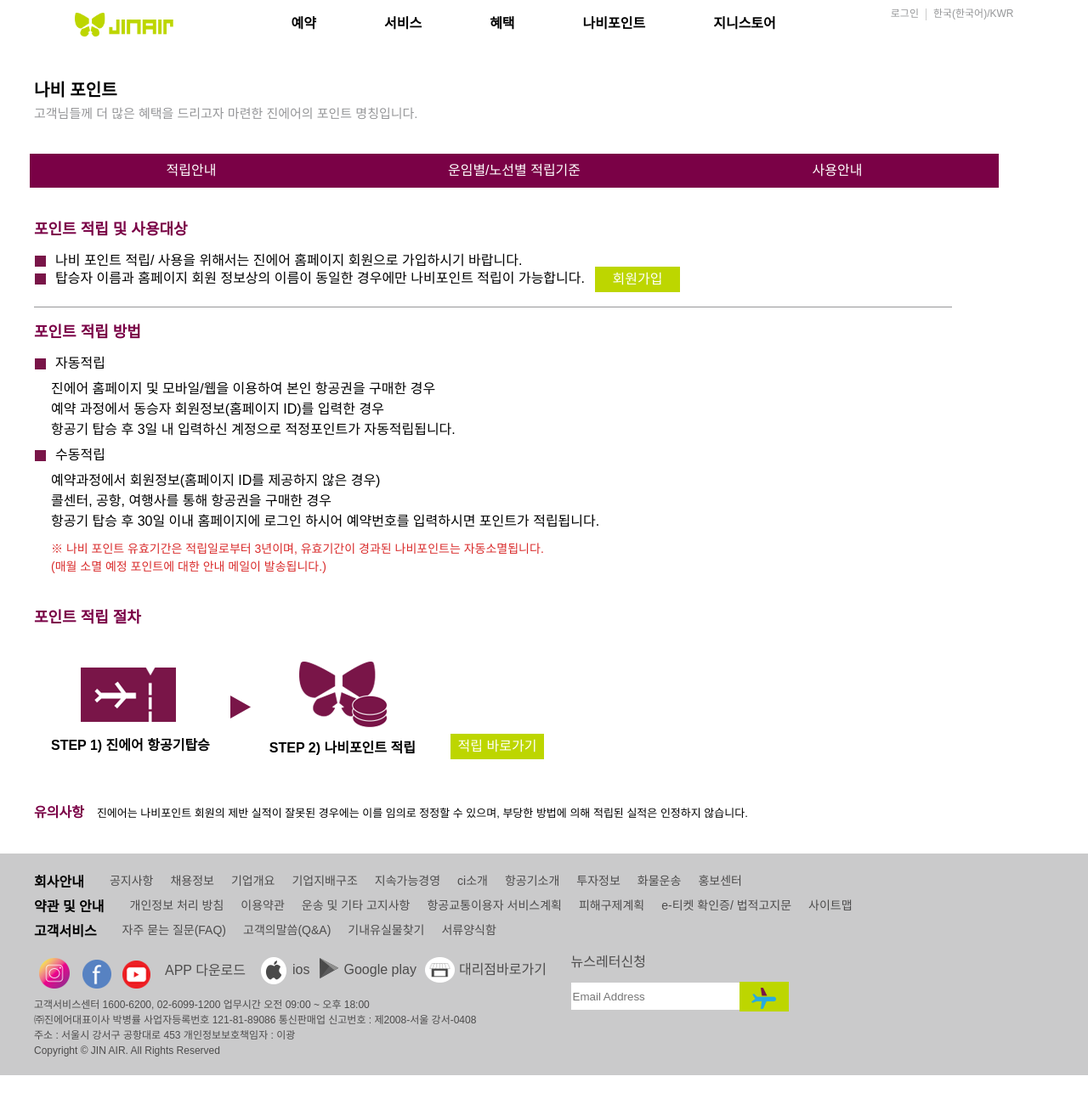
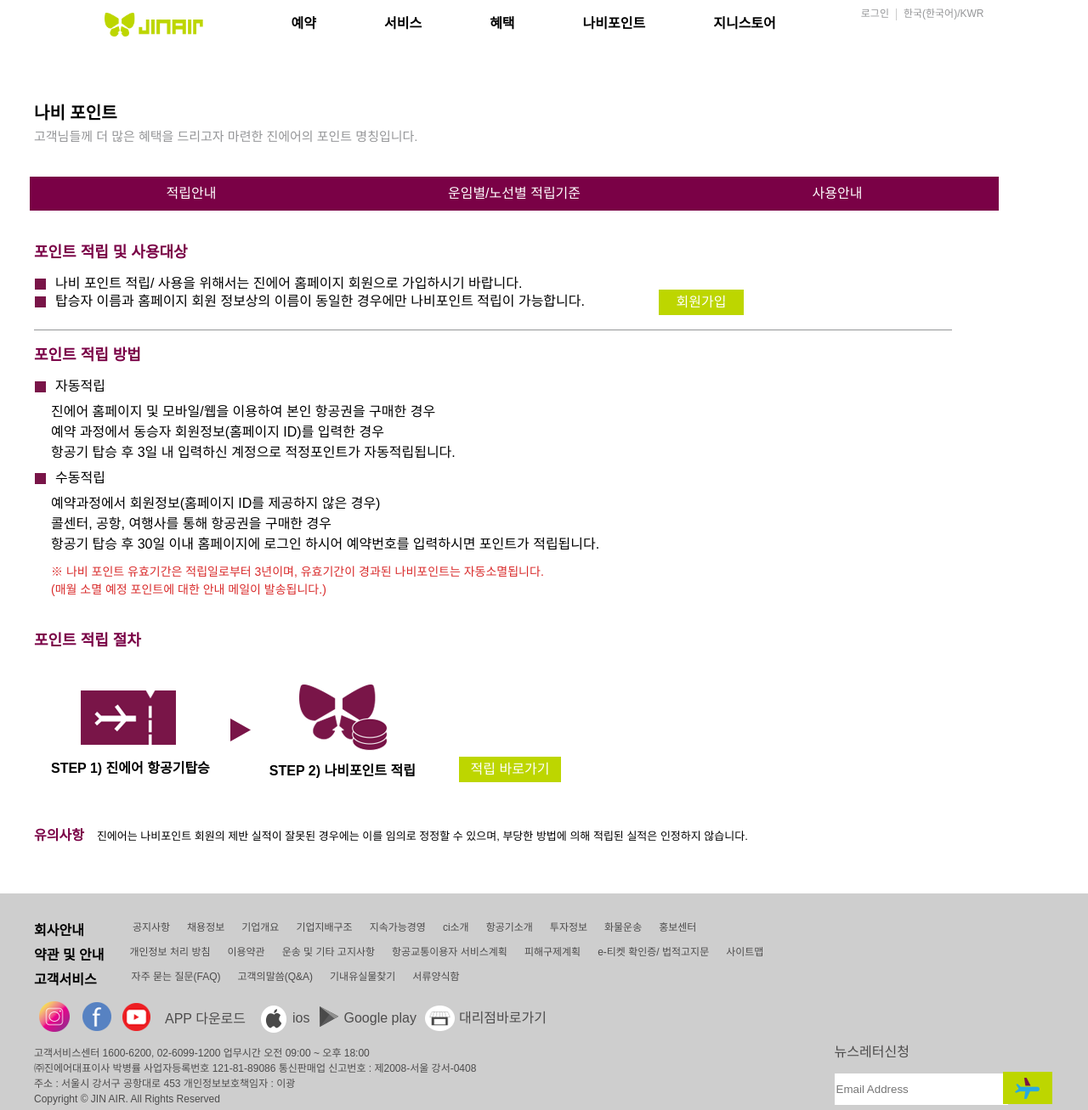
Before and after one commit to songjieun1/songjieun1.github.io, a plain HTML site: page jinalr/sub_3.html in a window 1280 px wide. Shown: the whole page at 85% size. Before the commit the page ends 1266 px from the top, so only its background shows below. Drawn offline with Linux system fonts and the light colour scheme.

Commit message:
modify file
.

```diff
--- a/hera/css/style2.css
+++ b/hera/css/style2.css
@@ -138,6 +138,7 @@ li {
 
 
 
+
 #list> li > h5 {
     font-size: 16px;
     font-weight: bold;
--- a/jinalr/css/style.css
+++ b/jinalr/css/style.css
@@ -15,28 +15,41 @@ li {
 
 #header{
     width: 100%;
-
 }
 
 #header_wrap{
     width: 1200px;
-    margin: 0 auto;
     display: flex;
-    justify-content:space-around;
+    min-width: 100%;
+    justify-content: center;
+
+
+}
+#header_wrap > div {
+    margin: 10px 30px;
+
 }
 
-#logo {margin-top: 10px;}
+#logo {
+    margin-top: 10px;
+    margin-right: 20px;;
+}
+
 #logo > img {
     width: 120px;
     height: 40px;
 }
 
-#nav > ul { display: flex;}
+#nav>ul{
+    display: flex;
+
+
+}
 
 #nav > ul > li {
     font-size: 16px;
     font-weight: bold;
-    padding: 20px 40px;
+    margin: 10px 40px;
 }
 
 
@@ -63,54 +76,22 @@ li {
     background: #ccc;
 }
 
+
+
 #mainbanner{
     width: 100%;
-    height: 694px;
     overflow: hidden;
     position: relative;
 }
 
-#mainslide{
+#mainimg > img{
     width: 100%;
-    height: 200%;
-
-}
-
-#mainslide > div {
-    width: 100%;
-    height: 694px;
-
+    height: 69vh;
 }
 
 
-#mainbanner1 > img{
-    width: 100%;
-}
-
-#mainbanner2 {
-    position: relative;
-}
-#mainbanner2 > img{
-    width: 100%;
-}
-
-#mainbanner2 > a {
-    display: block;
-    position: absolute;
-    background-color:rgba(110,110,111,0.7);
-    opacity: 0.7;
-    border-radius: 10px;
-    width: 200px;
-    height: 40px;
-    font-size: 20px;
-    color: #fff;
-    text-align: center;
-    line-height: 40px;
-    bottom:90px;
-    left: 46%;
 
 
-}
 #itinerary {
     width: 100%;
     position: absolute;
@@ -118,14 +99,15 @@ li {
     z-index: 999;
 }
 #menu1{
-    width: 260px;
+    width: 275px;
+    height: 50px;
     background-color:rgba(110,110,111,0.7);
     display: flex;
     justify-content:space-around;
     align-items: center;
-    margin-left: 350px;
-
-
+    margin-left: 250px;
+    border-top-left-radius:10px;
+    border-top-right-radius:10px;
 }
 
 #menu1 > select {
@@ -141,7 +123,7 @@ li {
 }
 
 #menu1 > select:nth-of-type(2) {
-    padding: 0 10px;
+    padding: 0px 10px;
 }
 
 #menu1 > div {
@@ -159,10 +141,11 @@ li {
 }
 
 #menu2{
+    height: 60px;
     background-color:rgba(110,110,111,0.7);
     display: flex;
     align-items: center;
-    padding-left: 340px;
+    padding-left: 235px;
 
 
 }
@@ -172,6 +155,7 @@ li {
      width: 150px;
      height: 40px;
      border: none;
+     border-radius: 5px;
      margin: 5px 20px;
      padding: 0 5px;
      font-weight: bold;
@@ -182,13 +166,16 @@ li {
     background-color: #bdd600;
     width: 150px;
     height: 40px;
+    color: #232d5b;
+    font-weight: 600;
+    border-radius: 5px;
     text-align: center;
     line-height: 40px;
     margin-left: 20px;
 }
 
 #menuicon {
-    margin-top: 10px;
+    margin-top: 15px;
     display: flex;
     justify-content: center;
 
@@ -196,7 +183,7 @@ li {
 
 #menuicon > div {
     margin:0 20px;
-    font-size: 18px;
+    font-weight: 600;
 
 }
 
@@ -231,7 +218,9 @@ li {
 
 #ticketwrap{
     width: 100%;
+    margin-top: 50px;
 }
+
 #planeticket {
     width: 1200px;
     margin: auto;
@@ -240,7 +229,7 @@ li {
 }
 
 #planeticket > h3 {
-    font-size: 18px;
+    font-size: 20px;
     font-weight: bold;
     text-align: left;
     margin: 10px 0;
@@ -257,7 +246,11 @@ li {
 
 
 #ticketlist > div {
-    margin:20px 20px
+    margin:20px 20px;
+}
+
+#ticketlist > div  > a > img{
+    border-radius: 10px;
 }
 #ticketlist > div > h4 {
     font-size: 18px;
@@ -266,12 +259,14 @@ li {
 }
 
 #ticketlist > div > p:nth-of-type(1) {
+    font-size: 14px;
     margin-top: 5px;
     margin-bottom:10px;
 }
 
 #ticketlist> div > p:nth-of-type(2) {
    color: #7a0146;
+   font-weight: 600;
 }
 
 #prev,
@@ -306,10 +301,10 @@ button>span {
 }
 
 
+
 #iconwrap {
     width: 100%;
-    margin-top: 50px;
-    margin-bottom: 50px;
+    margin: 50px 0px;
 
 }
 #iconlist {
@@ -319,6 +314,8 @@ button>span {
     justify-content: center;
 
 }
+
+
 #iconlist > li  {
     margin:0 50px;
 
@@ -326,17 +323,19 @@ button>span {
 
 #iconlist > li > p{
     margin-top: 10px;
-    font-weight: bold;
+    font-weight: 600;
     color: #7a0146;
     text-align: center;
 
 
 }
+
 #n100{
     width: 100%;
-    margin-top: 60px;
-    margin-bottom: 60px;
+    margin: 60px 0px;
 }
+
+
 #notice{
     width:1200px;
     margin:auto ;
@@ -344,7 +343,7 @@ button>span {
 }
 
 #notice > h3 {
-    font-size: 18px;
+    font-size: 20px;
     font-weight: bold;
     text-align: left;
     margin-bottom: 30px;
@@ -354,7 +353,8 @@ button>span {
 
 
 #notice > ul > li {
-    font-size: 16px;
+    font-size: 14px;
+    font-weight: 600;
     text-align:left;
     border-bottom: 1px solid #959698;
     padding-bottom: 15px;
@@ -378,13 +378,12 @@ button>span {
 #notice > ul > li > span {
     float: right;
     color: #959698;
-    font-size: 14px;
+    font-size: 13px;
 }
 
 #footer {
-    background-color: #cacacb;
-    padding: 20px 20px;
-    position: relative;
+    background-color: #cecece;
+    padding: 30px 30px;
 }
 
 #footermenu1 {
@@ -393,12 +392,11 @@ button>span {
     display: flex;
     line-height: 1.8;
 
-
 }
 
 #footermenu1 > h5 {
     font-weight: bold;
-    margin-right:20px ;
+    margin-right:47px ;
 }
 
 #footermenu1 > ul {
@@ -407,7 +405,7 @@ button>span {
 }
 #footermenu1 > ul > li {
     margin: 0 10px;
-    font-size: 14px;
+    font-size: 12px;
 
 }
 
@@ -430,7 +428,7 @@ button>span {
 }
 #footermenu2 > ul > li {
     margin: 0 10px;
-    font-size: 14px;
+    font-size: 12px;
 
 }
 
@@ -446,7 +444,7 @@ button>span {
 }
 #footermenu3 > h5 {
     font-weight: bold;
-    margin-right:20px ;
+    margin-right:31px ;
 }
 
 #footermenu3 > ul {
@@ -454,7 +452,7 @@ button>span {
 }
 #footermenu3 > ul > li {
      margin: 0 10px;
-    font-size: 14px;
+    font-size: 12px;
 
 }
 
@@ -466,12 +464,13 @@ button>span {
     margin: auto;
     display: flex;
 
+
+
 }
 
 #snslogo {
     display: flex;
     justify-content:left;
-    align-items: center;
     margin-top: 10px;
 
 }
@@ -514,11 +513,14 @@ button>span {
     padding: 8px 0 9px 40px;
 }
 
-
+#wrap2{
+    width: 1200px;
+    margin: auto;
+    display: flex;
+    justify-content: space-between;
+}
 
 #footer_ntc {
-    width: 1200px;
-    margin: auto;
     font-size: 12px;
     line-height: 1.5;
     color: #4d4c4c;
@@ -526,11 +528,6 @@ button>span {
 }
 
 
-#emailinput {
-    position: absolute;
-    top:120px;
-    right: 350px;
-}
 #emailinput > h3 {
     color: #4d4c4c;
     margin-bottom: 15px;
@@ -539,7 +536,7 @@ button>span {
 
 #emailinput > input[type=text]{
     width: 200px;
-    height: 30px;
+    height: 35px;
     border: none;
 
 }
@@ -550,7 +547,7 @@ button>span {
 
 #emailinput > input[type=submit]{
     width: 60px;
-    height: 35px;
+    height: 40px;
     border: none;
     background-image: url(../images/footer_logo.png);
     background-repeat: no-repeat;
--- a/jinalr/css/style2.css
+++ b/jinalr/css/style2.css
@@ -15,30 +15,41 @@ li {
 
 #header{
     width: 100%;
-
 }
 
 #header_wrap{
     width: 1200px;
-    margin: 0 auto;
     display: flex;
-    justify-content:space-around;
+    min-width: 100%;
+    justify-content: center;
+
+
+}
+#header_wrap > div {
+    margin: 10px 30px;
+
 }
 
-#logo {margin-top: 10px;}
+#logo {
+    margin-top: 10px;
+    margin-right: 20px;;
+}
 
 #logo > a > img {
     width: 120px;
     height: 40px;
 }
 
-#nav > ul { display: flex;}
+#nav>ul{
+    display: flex;
+
+
+}
 
 #nav > ul > li {
     font-size: 16px;
     font-weight: bold;
-    padding: 20px 40px;
-
+    margin: 10px 40px;
 }
 
 
@@ -67,7 +78,6 @@ li {
 
 
 #eventlist {
-    width: 100%;
     margin: 60px 0;
     text-align: center;
 
@@ -80,9 +90,11 @@ li {
 }
 
 #menu {
+    width: 1200px;
+    margin: 0 auto;
     display: flex;
     justify-content: center;
-    margin-bottom: 20px;
+    margin-bottom: 25px;
 }
 
 #menu > li {
@@ -92,18 +104,20 @@ li {
 
 #menu > li > a {
     display: block;
-    font-size: 16px;
     width: 380px;
     height: 40px;
     line-height: 40px;
+    font-weight: 600;
     background-color: #7a0146;
     color: #fff;
     margin-left: -5px;
 }
 
 
+
 #menu > li > a:hover {
     display: block;
+    box-sizing: border-box;
     width: 380px;
     height: 40px;
     background-color: #fff;
@@ -115,10 +129,11 @@ li {
 
 #list {
     width: 1200px;
-    margin: auto;
+    margin:0 auto;
     display: flex;
     justify-content: center;
     flex-wrap: wrap;
+    margin-bottom: 25px;
 
 }
 #list > li {
@@ -138,7 +153,7 @@ li {
 }
 
 #list > li > span {
-    font-size: 12px;
+    font-size: 13px;
     color: #959698;
 
 }
@@ -148,27 +163,29 @@ li {
     margin: 0 auto;
     width: 380px;
     height: 40px;
-    font-size: 16px;
+    font-weight: 600;
     line-height: 40px;
     color: #fff;
     background-color: #7a0146;
+
 }
 
 #eventlist > a:hover {
     width: 380px;
     height: 40px;
+    box-sizing: border-box;
     background-color: #fff;
     border: 1px solid #7a0146;
     color: #000;
+
 }
 
 
 
 
 #footer {
-    background-color: #cacacb;
-    padding: 20px 20px;
-    position: relative;
+    background-color: #cecece;
+    padding: 30px 30px;
 }
 
 #footermenu1 {
@@ -177,12 +194,11 @@ li {
     display: flex;
     line-height: 1.8;
 
-
 }
 
 #footermenu1 > h5 {
     font-weight: bold;
-    margin-right:20px ;
+    margin-right:47px ;
 }
 
 #footermenu1 > ul {
@@ -191,7 +207,7 @@ li {
 }
 #footermenu1 > ul > li {
     margin: 0 10px;
-    font-size: 14px;
+    font-size: 12px;
 
 }
 
@@ -214,7 +230,7 @@ li {
 }
 #footermenu2 > ul > li {
     margin: 0 10px;
-    font-size: 14px;
+    font-size: 12px;
 
 }
 
@@ -230,7 +246,7 @@ li {
 }
 #footermenu3 > h5 {
     font-weight: bold;
-    margin-right:20px ;
+    margin-right:31px ;
 }
 
 #footermenu3 > ul {
@@ -238,7 +254,7 @@ li {
 }
 #footermenu3 > ul > li {
      margin: 0 10px;
-    font-size: 14px;
+    font-size: 12px;
 
 }
 
@@ -250,15 +266,17 @@ li {
     margin: auto;
     display: flex;
 
+
+
 }
 
 #snslogo {
     display: flex;
     justify-content:left;
-    align-items: center;
     margin-top: 10px;
 
 }
+
 
 #snslogo > a {
     margin: 0 5px;
@@ -268,7 +286,6 @@ li {
     display: flex;
     align-items: center;
 }
-
 
 #shortcut > h5 {
     color: #4d4c4c;
@@ -298,20 +315,21 @@ li {
     padding: 8px 0 9px 40px;
 }
 
-
+#wrap2{
+    width: 1200px;
+    margin: auto;
+    display: flex;
+    justify-content: space-between;
+}
 
 #footer_ntc {
-    width: 1200px;
-    margin: auto;
     font-size: 12px;
     line-height: 1.5;
     color: #4d4c4c;
+
 }
-#emailinput {
-    position: absolute;
-    top:120px;
-    right: 350px;
-}
+
+
 #emailinput > h3 {
     color: #4d4c4c;
     margin-bottom: 15px;
@@ -320,7 +338,7 @@ li {
 
 #emailinput > input[type=text]{
     width: 200px;
-    height: 30px;
+    height: 35px;
     border: none;
 
 }
@@ -331,7 +349,7 @@ li {
 
 #emailinput > input[type=submit]{
     width: 60px;
-    height: 35px;
+    height: 40px;
     border: none;
     background-image: url(../images/footer_logo.png);
     background-repeat: no-repeat;
--- a/jinalr/css/style3.css
+++ b/jinalr/css/style3.css
@@ -15,29 +15,41 @@ li {
 
 #header{
     width: 100%;
-
 }
 
 #header_wrap{
     width: 1200px;
-    margin: 0 auto;
     display: flex;
-    justify-content:space-around;
+    min-width: 100%;
+    justify-content: center;
+
+
+}
+#header_wrap > div {
+    margin: 10px 30px;
+
 }
 
-#logo {margin-top: 10px;}
+#logo {
+    margin-top: 10px;
+    margin-right: 20px;;
+}
 
 #logo > a > img {
     width: 120px;
     height: 40px;
 }
 
-#nav > ul { display: flex;}
+#nav>ul{
+    display: flex;
+
+
+}
 
 #nav > ul > li {
     font-size: 16px;
     font-weight: bold;
-    padding: 20px 40px;
+    margin: 10px 40px;
 }
 
 
@@ -66,8 +78,9 @@ li {
 
 #w100 {
     width: 100%;
-    margin:40px 0;
+    margin:60px 0;
 }
+
 #pointguide {
     width: 1200px;
     margin:0 auto;
@@ -101,10 +114,10 @@ li {
 
 #menu > li > a {
     display: block;
-    font-size: 16px;
     width: 380px;
     height: 40px;
     line-height: 40px;
+    box-sizing: border-box;
     text-align: center;
     background-color: #7a0146;
     color: #fff;
@@ -158,7 +171,7 @@ li {
     text-align: center;
     line-height: 30px;
     position: absolute;
-    right: 320px;
+    right: 245px;
     bottom: 17px;
 
 }
@@ -236,14 +249,14 @@ li {
 
 #guide3 > a {
     display: block;
-    width: 110px;
+    width: 120px;
     height: 30px;
     background-color:#bdd600;
     color: #fff;
     text-align: center;
     line-height: 30px;
     position: absolute;
-    left:490px;
+    left:500px;
     bottom: 15px;
 }
 
@@ -262,7 +275,6 @@ li {
 }
 
 #guide4 > h4 {
-    font-size: 16px;
     color: #7a0146;
     font-weight: bold;
     margin-right: 15px;
@@ -273,9 +285,8 @@ li {
 }
 
 #footer {
-    background-color: #cacacb;
-    padding: 20px 20px;
-    position: relative;
+    background-color: #cecece;
+    padding: 30px 30px;
 }
 
 #footermenu1 {
@@ -284,12 +295,11 @@ li {
     display: flex;
     line-height: 1.8;
 
-
 }
 
 #footermenu1 > h5 {
     font-weight: bold;
-    margin-right:20px ;
+    margin-right:47px ;
 }
 
 #footermenu1 > ul {
@@ -298,7 +308,7 @@ li {
 }
 #footermenu1 > ul > li {
     margin: 0 10px;
-    font-size: 14px;
+    font-size: 12px;
 
 }
 
@@ -321,7 +331,7 @@ li {
 }
 #footermenu2 > ul > li {
     margin: 0 10px;
-    font-size: 14px;
+    font-size: 12px;
 
 }
 
@@ -337,7 +347,7 @@ li {
 }
 #footermenu3 > h5 {
     font-weight: bold;
-    margin-right:20px ;
+    margin-right:31px ;
 }
 
 #footermenu3 > ul {
@@ -345,25 +355,29 @@ li {
 }
 #footermenu3 > ul > li {
      margin: 0 10px;
-    font-size: 14px;
+    font-size: 12px;
 
 }
 
 #footermenu3 > ul > li > a {color: #4d4c4c;}
 
+
 #wrap {
     width: 1200px;
     margin: auto;
     display: flex;
+
+
+
 }
 
 #snslogo {
     display: flex;
     justify-content:left;
-    align-items: center;
     margin-top: 10px;
 
 }
+
 
 #snslogo > a {
     margin: 0 5px;
@@ -402,20 +416,21 @@ li {
     padding: 8px 0 9px 40px;
 }
 
+#wrap2{
+    width: 1200px;
+    margin: auto;
+    display: flex;
+    justify-content: space-between;
+}
 
 #footer_ntc {
-    width: 1200px;
-    margin: auto;
     font-size: 12px;
     line-height: 1.5;
     color: #4d4c4c;
 
 }
-#emailinput {
-    position: absolute;
-    top:120px;
-    right: 350px;
-}
+
+
 #emailinput > h3 {
     color: #4d4c4c;
     margin-bottom: 15px;
@@ -424,7 +439,7 @@ li {
 
 #emailinput > input[type=text]{
     width: 200px;
-    height: 30px;
+    height: 35px;
     border: none;
 
 }
@@ -435,7 +450,7 @@ li {
 
 #emailinput > input[type=submit]{
     width: 60px;
-    height: 35px;
+    height: 40px;
     border: none;
     background-image: url(../images/footer_logo.png);
     background-repeat: no-repeat;
--- a/jinalr/sub_3.html
+++ b/jinalr/sub_3.html
@@ -93,6 +93,8 @@
     </div>
 
     <!-- 푸터 -->
+
+    </from>
     <div id="footer">
         <div id="footermenu1">
             <h5>회사안내</h5>
@@ -147,6 +149,7 @@
                 <a href="https://agent.jinair.com/login" target="_blank">대리점바로가기</a>
             </div>
         </div>
+        <div id="wrap2">
             <div id="footer_ntc">
                 <p>고객서비스센터 1600-6200, 02-6099-1200 업무시간 오전 09:00 ~ 오후 18:00<br>
                     ㈜진에어대표이사 박병률 사업자등록번호 121-81-89086 통신판매업 신고번호 : 제2008-서울 강서-0408<br>
@@ -158,6 +161,9 @@
                 <input type="text" placeholder="Email Address">
                 <input type="submit" value="">
             </from>
+        </div>
+
+    </div>
 </body>
 
 </html>
```
Also changed, not shown: hera/css/style.css (+5 -5 lines), hera/js/script.js (+9 -9 lines), jinalr/index.html (+6 -9 lines), jinalr/js/script.js (+8 -8 lines), jinalr/sub_2.html (+4 -0 lines). Lines whose indentation alone changed are shown as unchanged.
